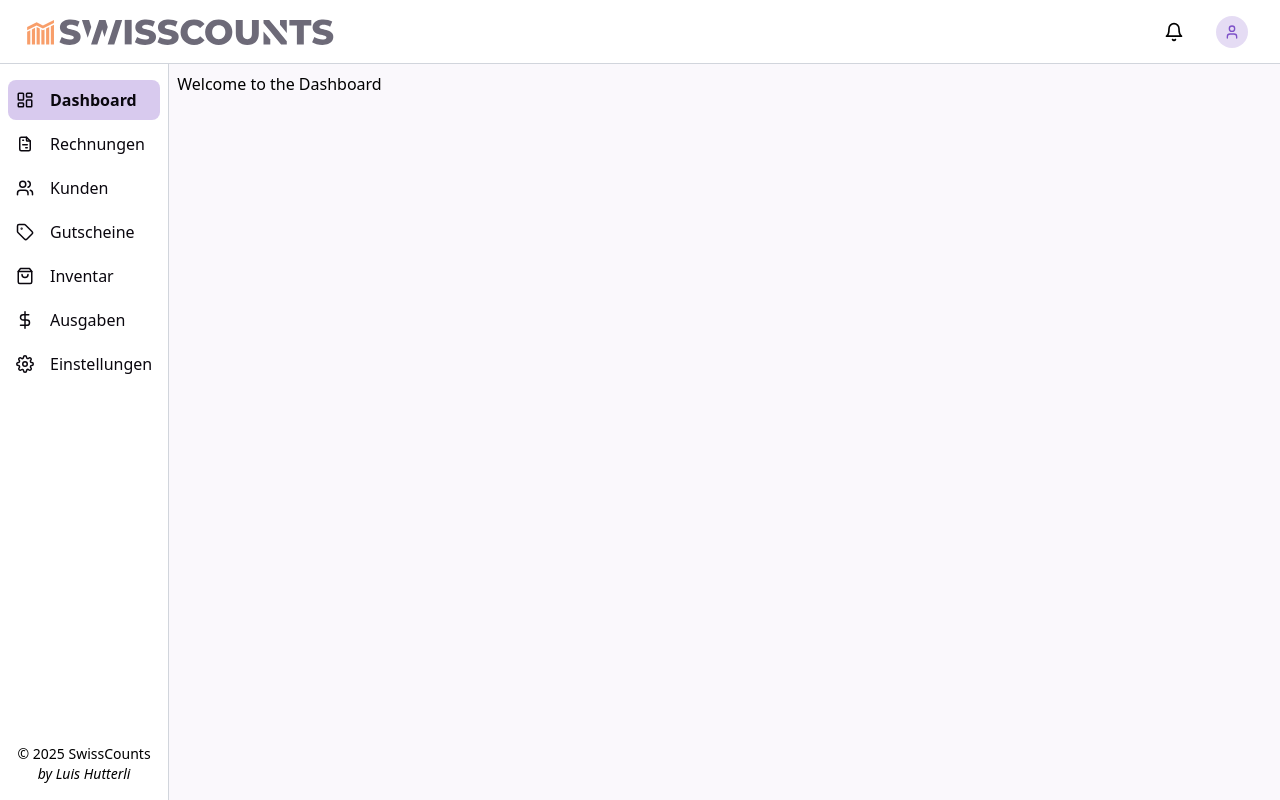
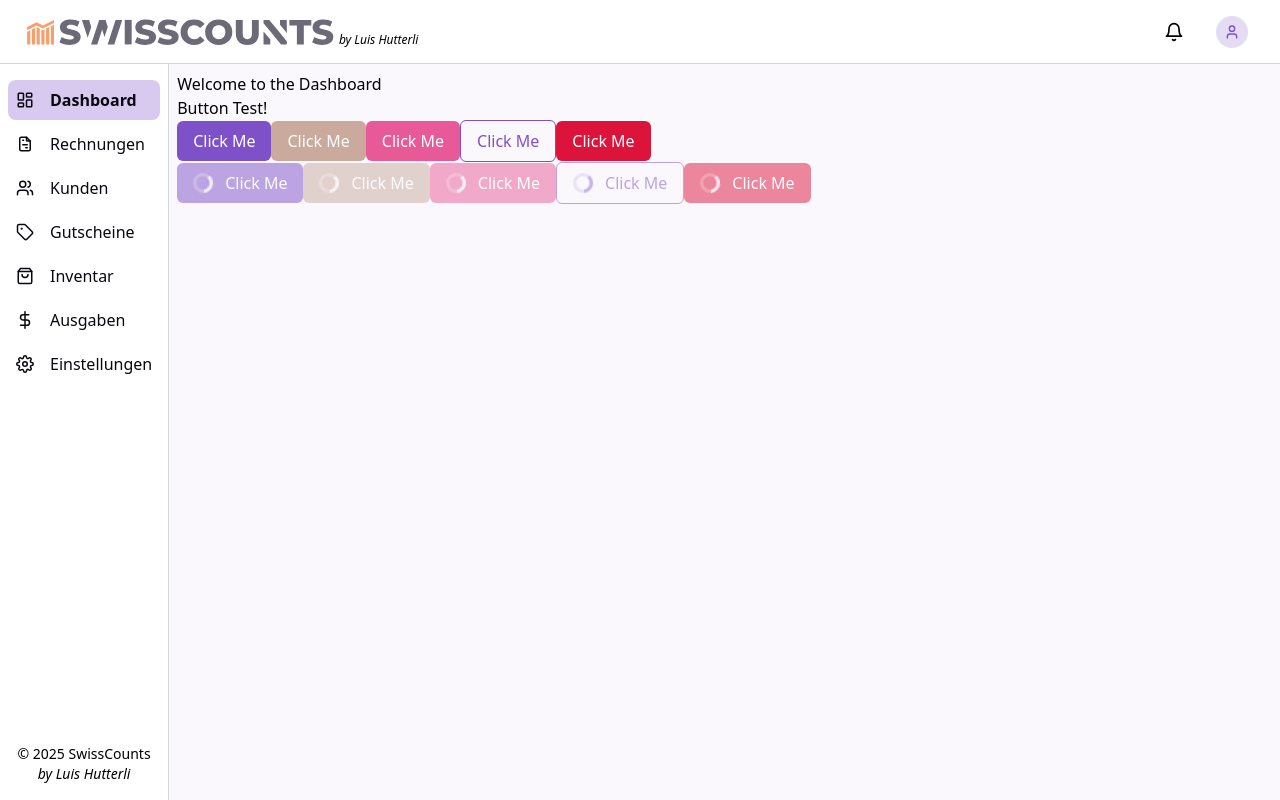
Before and after one commit to luishutterli/swisscounts, a React (Vite) app in the folder frontend/: page / in a window 1280 px wide. Built offline with nearby package versions, Linux system fonts and the light colour scheme.

Commit message:
button component

```diff
--- a/frontend/src/components/layout/Header.tsx
+++ b/frontend/src/components/layout/Header.tsx
@@ -9,9 +9,12 @@ interface HeaderProps {
 const Header = ({ actions }: HeaderProps) => {
   return (
     <header className="flex items-center justify-between h-16 px-6 border-b border-gray-300">
-      <div className="flex items-center">
-        <img src={logo} alt="SwissCounts Logo" className="h-8 hidden md:block" />
-        <img src={logoSquare} alt="SwissCounts Logo" className="h-16 block md:hidden" />
+      <div className="flex items-end">
+        <div>
+          <img src={logo} alt="SwissCounts Logo" className="h-8 hidden md:block" />
+          <img src={logoSquare} alt="SwissCounts Logo" className="h-16 block md:hidden" />
+        </div>
+        <p className="italic pl-1 text-xs hidden md:block">by Luis Hutterli</p>
       </div>
 
       <div className="flex items-center gap-4">
--- /dev/null
+++ b/frontend/src/components/ui/Button.tsx
@@ -0,0 +1,72 @@
+import type React from "react";
+
+interface ButtonProps extends React.ButtonHTMLAttributes<HTMLButtonElement> {
+  variant?: "primary" | "secondary" | "accent" | "outline" | "danger";
+  size?: "sm" | "md" | "lg";
+  isLoading?: boolean;
+  leftIcon?: React.ReactNode;
+  rightIcon?: React.ReactNode;
+}
+
+const Button = ({
+  children,
+  variant = "primary",
+  size = "md",
+  isLoading = false,
+  leftIcon,
+  rightIcon,
+  ...props
+}: ButtonProps) => {
+  const baseClasses =
+    "inline-flex items-center justify-center rounded-md font-medium transition-colors duration-100 focus:outline-none focus:ring-2 focus:ring-offset-2 cursor-pointer disabled:opacity-50 disabled:cursor-not-allowed";
+  const variantClasses = {
+    primary: "bg-primary text-white hover:bg-primary/80",
+    secondary: "bg-secondary text-white hover:bg-secondary/80",
+    accent: "bg-accent text-white hover:bg-accent/80",
+    outline: "border border-primary text-primary hover:bg-primary/10",
+    danger: "bg-[#DC143C] text-white hover:bg-[#DC143C]/80",
+  };
+  const sizeClasses = {
+    sm: "px-3 py-1.5 text-sm",
+    md: "px-4 py-2 text-base",
+    lg: "px-6 py-3 text-lg",
+  };
+
+  const spinnerColorClass = variant === "outline" ? "text-primary" : "text-white";
+
+  return (
+    <button
+      className={`${baseClasses} ${variantClasses[variant]} ${sizeClasses[size]}`}
+      disabled={isLoading}
+      {...props}>
+      {isLoading && (
+        <svg
+          className={`animate-spin h-5 w-5 mr-3 ${spinnerColorClass}`}
+          xmlns="http://www.w3.org/2000/svg"
+          viewBox="0 0 24 24"
+          aria-label="Loading">
+          <title>Loading</title>
+          <circle
+            className="opacity-25"
+            cx="12"
+            cy="12"
+            r="10"
+            strokeWidth="4"
+            stroke="currentColor"
+            fill="none"
+          />
+          <path
+            className="opacity-75"
+            fill="currentColor"
+            d="M4 12a8 8 0 018-8V0C5.373 0 0 5.373 0 12h4zm2 5.291A7.962 7.962 0 014 12H0c0 3.042 1.135 5.824 3 7.938l3-2.647z"
+          />
+        </svg>
+      )}
+      {leftIcon && <span className="mr-2">{leftIcon}</span>}
+      {children}
+      {rightIcon && <span className="ml-2">{rightIcon}</span>}
+    </button>
+  );
+};
+
+export default Button;
--- a/frontend/src/pages/Dashboard.tsx
+++ b/frontend/src/pages/Dashboard.tsx
@@ -1,9 +1,25 @@
 import Layout from "../components/layout/Layout";
+import Button from "../components/ui/Button";
 
 const Dashboard = () => {
   return (
     <Layout name="Dashboard">
       <h1>Welcome to the Dashboard</h1>
+      <h1>Button Test!</h1>
+      <div>
+        <Button variant="primary">Click Me</Button>
+        <Button variant="secondary">Click Me</Button>
+        <Button variant="accent">Click Me</Button>
+        <Button variant="outline">Click Me</Button>
+        <Button variant="danger">Click Me</Button>
+      </div>
+      <div>
+        <Button isLoading={true} variant="primary">Click Me</Button>
+        <Button isLoading={true} variant="secondary">Click Me</Button>
+        <Button isLoading={true} variant="accent">Click Me</Button>
+        <Button isLoading={true} variant="outline">Click Me</Button>
+        <Button isLoading={true} variant="danger">Click Me</Button>
+      </div>
     </Layout>
   );
 };
```
